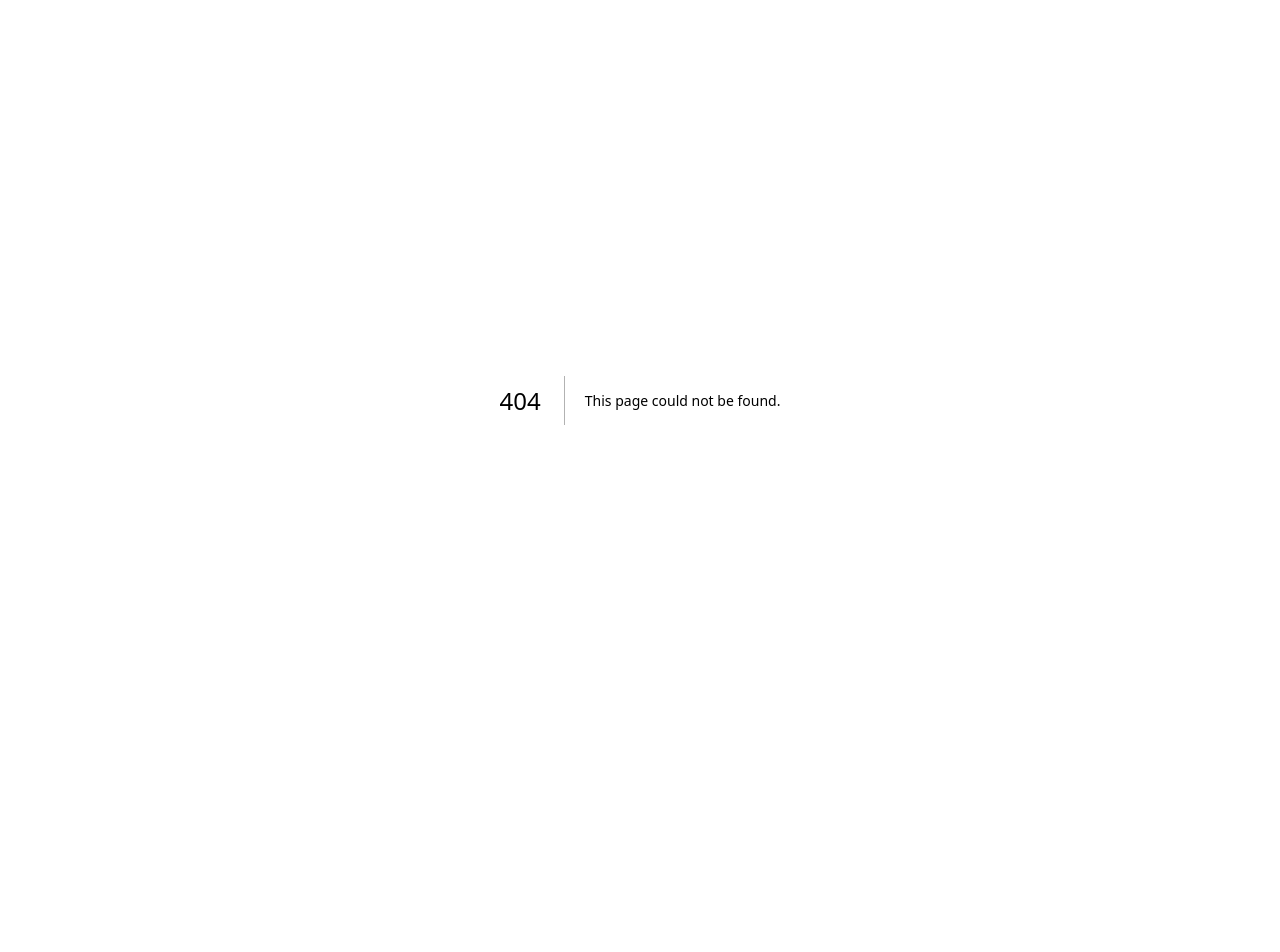
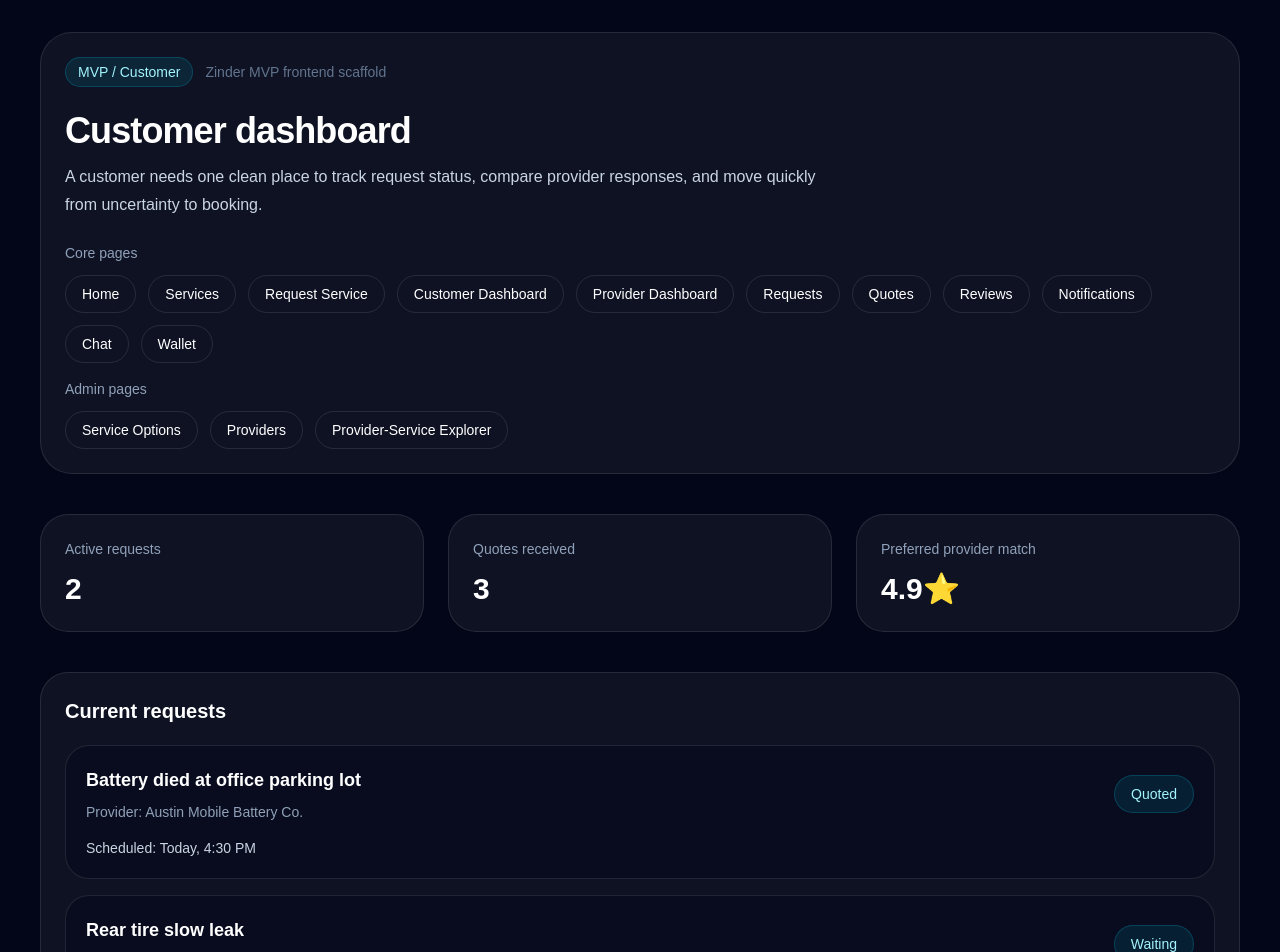
Before and after one commit to alcho22/zinder-mvp, a Next.js app: page /dashboard/customer in a window 1280 px wide. Before the commit this address had no page. Shown: the top 952 px of the page. Before the commit the page ends 800 px from the top, so only its background shows below. Built offline with nearby package versions, Linux system fonts and the light colour scheme.

Commit message:
Update src/app/dashboard/customer/page.tsx

```diff
--- /dev/null
+++ b/src/app/dashboard/customer/page.tsx
@@ -0,0 +1,47 @@
+import { AppShell } from "@/components/app-shell";
+import { customerRequests } from "@/data/marketplace";
+
+export default function CustomerDashboardPage() {
+  return (
+    <AppShell
+      eyebrow="MVP / Customer"
+      title="Customer dashboard"
+      description="A customer needs one clean place to track request status, compare provider responses, and move quickly from uncertainty to booking."
+    >
+      <section className="grid gap-6 lg:grid-cols-3">
+        <Metric title="Active requests" value="2" />
+        <Metric title="Quotes received" value="3" />
+        <Metric title="Preferred provider match" value="4.9⭐" />
+      </section>
+
+      <section className="rounded-[28px] border border-white/10 bg-white/5 p-6">
+        <h2 className="text-xl font-semibold text-white">Current requests</h2>
+        <div className="mt-5 space-y-4">
+          {customerRequests.map((request) => (
+            <div key={request.title} className="rounded-3xl border border-white/10 bg-slate-950/40 p-5">
+              <div className="flex flex-wrap items-center justify-between gap-3">
+                <div>
+                  <div className="text-lg font-semibold text-white">{request.title}</div>
+                  <div className="mt-2 text-sm text-slate-400">Provider: {request.provider}</div>
+                </div>
+                <div className="rounded-full border border-cyan-400/20 bg-cyan-400/10 px-4 py-2 text-sm text-cyan-200">
+                  {request.status}
+                </div>
+              </div>
+              <div className="mt-4 text-sm text-slate-300">Scheduled: {request.scheduled}</div>
+            </div>
+          ))}
+        </div>
+      </section>
+    </AppShell>
+  );
+}
+
+function Metric({ title, value }: { title: string; value: string }) {
+  return (
+    <div className="rounded-[28px] border border-white/10 bg-white/5 p-6">
+      <div className="text-sm text-slate-400">{title}</div>
+      <div className="mt-3 text-3xl font-bold text-white">{value}</div>
+    </div>
+  );
+}
```
